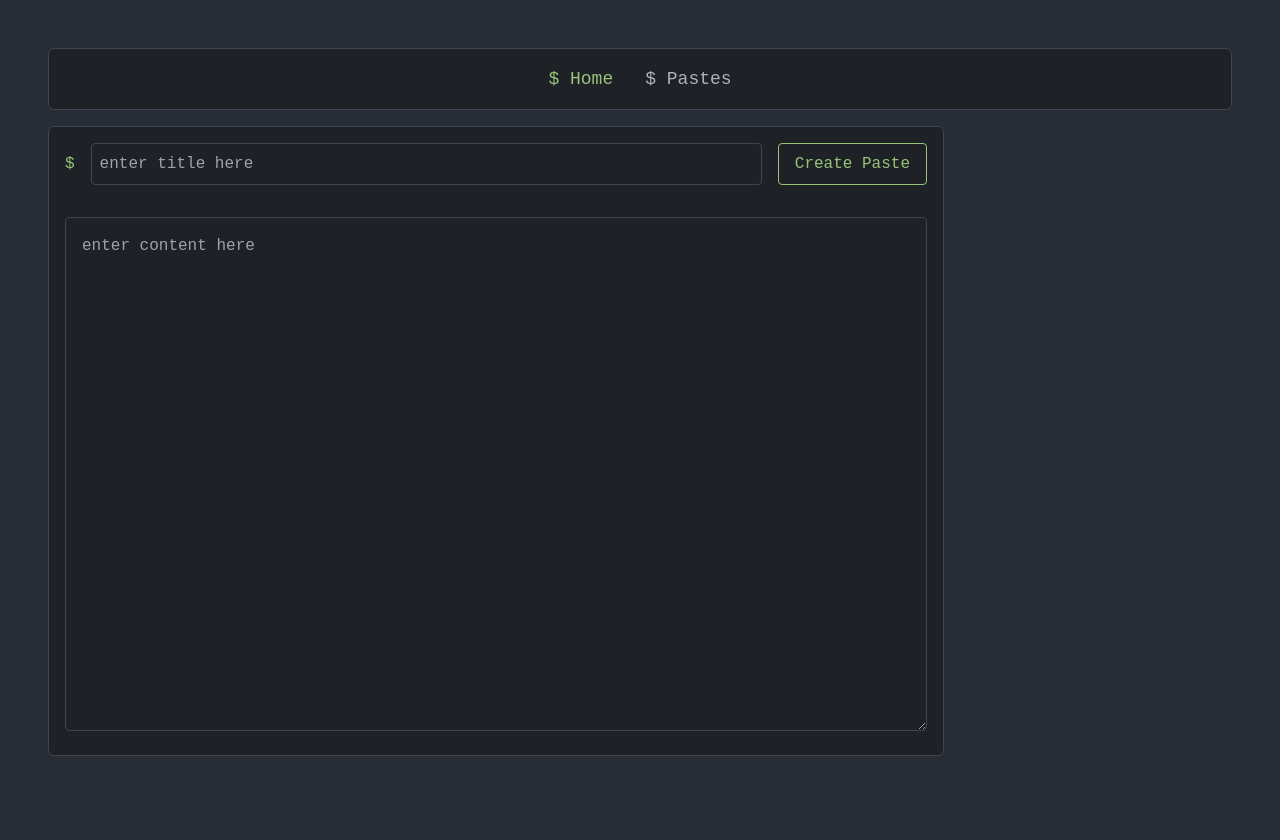
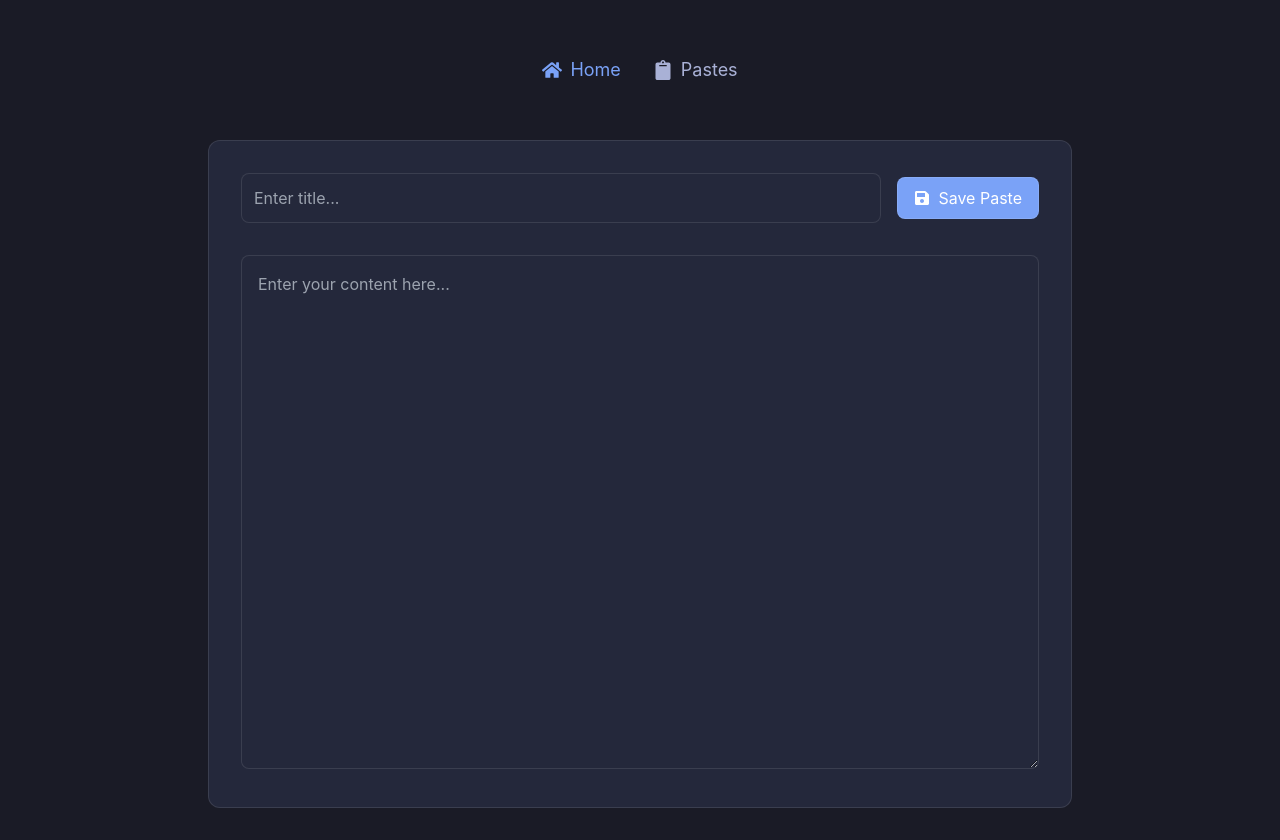
Before and after one commit to Turbash/Paste-App, a React (Vite) app: page / in a window 1280 px wide. Before the commit the page ends 804 px from the top, so only its background shows below. Built offline with nearby package versions, Linux system fonts and the light colour scheme.

Commit message:
Update UI with modern dark theme and icons

```diff
--- a/package.json
+++ b/package.json
@@ -14,7 +14,8 @@
     "react": "^19.0.0",
     "react-dom": "^19.0.0",
     "react-hot-toast": "^2.5.2",
-    "react-redux": "^9.2.0"
+    "react-redux": "^9.2.0",
+    "react-icons": "^5.0.1"
   },
   "devDependencies": {
     "@eslint/js": "^9.21.0",
--- a/src/components/Home.jsx
+++ b/src/components/Home.jsx
@@ -1,7 +1,8 @@
 import React, { useEffect, useState } from 'react'
 import { useSearchParams } from 'react-router-dom';
-import {useDispatch, useSelector} from 'react-redux'
+import { useDispatch, useSelector } from 'react-redux'
 import { addToPastes, updateToPastes } from '../redux/pasteSlice';
+import { FaSave } from 'react-icons/fa'
 
 const Home = () => {
   const [title, setTitle] = useState('');
@@ -38,31 +39,33 @@ const Home = () => {
   }
 
   return (
-    <div className="terminal-window max-w-4xl mx-auto">
-      <div className='flex flex-col gap-4'>
+    <div className="max-w-4xl mx-auto px-4">
+      <div className='card'>
+        <div className="flex flex-col gap-4">
           <div className="flex items-center gap-4">
-          <span className="text-terminal-green">$</span>
             <input
-            className='flex-1 p-2 rounded bg-[#1e2227] border border-[#3e4451] focus:border-terminal-blue'
+              className='flex-1 p-3'
               type="text"
-            placeholder='enter title here'
+              placeholder='Enter title...'
               value={title}
               onChange={(e) => setTitle(e.target.value)}
             />
             <button
               onClick={createPaste}
-            className='px-4 py-2 rounded hover:bg-terminal-green hover:text-terminal-bg transition-colors'>
-            {pasteId ? "Update Paste" : "Create Paste"}
+              className='bg-accent-primary text-white hover:bg-accent-secondary'>
+              <FaSave />
+              {pasteId ? "Update Paste" : "Save Paste"}
             </button>
           </div>
           <div className='mt-4'>
             <textarea
-            className='w-full rounded bg-[#1e2227] border border-[#3e4451] focus:border-terminal-blue p-4'
+              className='w-full p-4'
               value={value}
-            placeholder='enter content here'
+              placeholder='Enter your content here...'
               onChange={(e) => setValue(e.target.value)}
               rows={20}
             />
+          </div>
         </div>
       </div>
     </div>
--- a/src/components/Navbar.jsx
+++ b/src/components/Navbar.jsx
@@ -1,24 +1,27 @@
 import React from 'react'
 import { NavLink } from 'react-router-dom'
+import { FaHome, FaClipboard } from 'react-icons/fa'
 
 const Navbar = () => {
   return (
-    <div className='terminal-window flex justify-center gap-8 mb-8'>
+    <nav className='max-w-4xl mx-auto p-6 flex justify-center gap-8 mb-8'>
       <NavLink
         to="/"
         className={({ isActive }) =>
-          `text-lg ${isActive ? 'text-terminal-green' : 'text-terminal-text'} hover:text-terminal-purple`
+          `flex items-center gap-2 text-lg ${isActive ? 'text-accent-primary' : 'text-text-primary'} hover:text-accent-secondary`
         }>
-        $ Home
+        <FaHome className="text-xl" />
+        Home
       </NavLink>
       <NavLink
         to="/pastes"
         className={({ isActive }) =>
-          `text-lg ${isActive ? 'text-terminal-green' : 'text-terminal-text'} hover:text-terminal-purple`
+          `flex items-center gap-2 text-lg ${isActive ? 'text-accent-primary' : 'text-text-primary'} hover:text-accent-secondary`
         }>
-        $ Pastes
+        <FaClipboard className="text-xl" />
+        Pastes
       </NavLink>
-    </div>
+    </nav>
   )
 }
 
--- a/src/components/Paste.jsx
+++ b/src/components/Paste.jsx
@@ -2,6 +2,7 @@ import React, { useState } from 'react'
 import { useDispatch, useSelector } from 'react-redux'
 import { removeFromPastes } from '../redux/pasteSlice';
 import toast from 'react-hot-toast';
+import { FaSearch, FaEdit, FaEye, FaTrash, FaCopy, FaShare } from 'react-icons/fa'
 
 const Paste = () => {
   const [searchTerm, setSearchTerm] = useState('');
@@ -31,13 +32,13 @@ const Paste = () => {
   }
 
   return (
-    <div className="terminal-window max-w-4xl mx-auto">
-      <div className="flex items-center gap-4 mb-6">
-        <span className="text-terminal-green">$</span>
+    <div className="max-w-4xl mx-auto px-4">
+      <div className="flex items-center gap-4 mb-6 bg-bg-secondary p-4 rounded-lg">
+        <FaSearch className="text-text-primary text-xl" />
         <input
           type="search"
-          className='flex-1 p-2 rounded bg-[#1e2227] border border-[#3e4451] focus:border-terminal-blue'
-          placeholder='search pastes...'
+          className='flex-1 p-3'
+          placeholder='Search pastes...'
           value={searchTerm}
           onChange={(e) => setSearchTerm(e.target.value)}
         />
@@ -45,46 +46,48 @@ const Paste = () => {
       <div className='flex flex-col gap-4'>
         {filteredData.length > 0 ? (
           filteredData.map((paste) => (
-            <div key={paste?._id} className='border border-[#3e4451] rounded-lg p-4 bg-[#1e2227]'>
-              <div className="text-terminal-purple font-semibold mb-2">
+            <div key={paste?._id} className='card'>
+              <div className="text-xl font-semibold mb-2 text-accent-primary">
                 {paste.title}
               </div>
-              <div className="text-terminal-text mb-4 overflow-hidden text-ellipsis">
+              <div className="text-text-primary mb-4 line-clamp-3">
                 {paste.content}
               </div>
               <div className='flex flex-wrap gap-2 justify-end'>
-                <button className="px-3 py-1 text-sm">
+                <button className="hover:bg-accent-primary">
+                  <FaEdit />
                   <a href={`/?pasteId=${paste?._id}`}>Edit</a>
                 </button>
-                <button className="px-3 py-1 text-sm">
+                <button className="hover:bg-accent-primary">
+                  <FaEye />
                   <a href={`/pastes/${paste?._id}`}>View</a>
                 </button>
                 <button
-                  className="px-3 py-1 text-sm"
+                  className="danger-button"
                   onClick={() => handleDelete(paste?._id)}>
+                  <FaTrash />
                   Delete
                 </button>
                 <button
-                  className="px-3 py-1 text-sm"
                   onClick={() => {
                     navigator.clipboard.writeText(paste?.content);
-                    toast.success("copied to clipboard");
+                    toast.success("Copied to clipboard");
                   }}>
+                  <FaCopy />
                   Copy
                 </button>
-                <button
-                  className="px-3 py-1 text-sm"
-                  onClick={() => handleShare(paste)}>
+                <button onClick={() => handleShare(paste)}>
+                  <FaShare />
                   Share
                 </button>
               </div>
-              <div className="text-xs text-terminal-text mt-2 opacity-60">
+              <div className="text-sm text-text-primary mt-4 opacity-60">
                 {new Date(paste.createdAt).toLocaleString()}
               </div>
             </div>
           ))
         ) : (
-          <div className="text-center text-terminal-text opacity-60">
+          <div className="text-center text-text-primary opacity-60 p-8 card">
             No pastes found
           </div>
         )}
--- a/src/components/ViewPaste.jsx
+++ b/src/components/ViewPaste.jsx
@@ -9,27 +9,24 @@ const ViewPaste = () => {
 
   if (!paste) {
     return (
-      <div className="terminal-window max-w-4xl mx-auto">
-        <div className="text-red-500">Paste not found</div>
+      <div className="max-w-4xl mx-auto px-4">
+        <div className="card text-danger">Paste not found</div>
       </div>
     );
   }
 
   return (
-    <div className="terminal-window max-w-4xl mx-auto">
-      <div className="flex flex-col gap-4">
-        <div className="flex items-center gap-4">
-          <span className="text-terminal-green">$</span>
+    <div className="max-w-4xl mx-auto px-4">
+      <div className="card">
+        <div className="flex flex-col gap-4">
           <input
-            className="flex-1 p-2 rounded bg-[#1e2227] border border-[#3e4451]"
+            className="w-full p-3"
             type="text"
             value={paste.title}
             disabled
           />
-        </div>
-        <div className="mt-4">
           <textarea
-            className="w-full rounded bg-[#1e2227] border border-[#3e4451] p-4"
+            className="w-full p-4"
             value={paste.content}
             disabled
             rows={20}
--- a/src/index.css
+++ b/src/index.css
@@ -3,57 +3,77 @@
 @tailwind utilities;
 
 :root {
-  --terminal-bg: #282c34;
-  --terminal-text: #abb2bf;
-  --terminal-green: #98c379;
-  --terminal-blue: #61afef;
-  --terminal-purple: #c678dd;
+  --bg-primary: #1a1b26;
+  --bg-secondary: #24283b;
+  --text-primary: #a9b1d6;
+  --accent-primary: #7aa2f7;
+  --accent-secondary: #bb9af7;
+  --success: #9ece6a;
+  --danger: #f7768e;
 }
 
 body {
   margin: 0;
-  background-color: var(--terminal-bg);
-  color: var(--terminal-text);
-  font-family: 'Fira Code', monospace;
+  background-color: var(--bg-primary);
+  color: var(--text-primary);
+  font-family: 'Inter', sans-serif;
   min-height: 100vh;
 }
 
 textarea, input {
-  background-color: #1e2227;
-  color: var(--terminal-text);
-  border: 1px solid #3e4451;
+  background-color: var(--bg-secondary);
+  color: var(--text-primary);
+  border: 1px solid rgba(255, 255, 255, 0.1);
+  border-radius: 0.5rem;
+  transition: all 0.2s;
 }
 
 textarea:focus, input:focus {
   outline: none;
-  border-color: var(--terminal-blue);
+  border-color: var(--accent-primary);
+  box-shadow: 0 0 0 2px rgba(122, 162, 247, 0.2);
 }
 
 button {
-  background-color: #1e2227;
-  color: var(--terminal-green);
-  border: 1px solid var(--terminal-green);
+  background-color: var(--bg-secondary);
+  color: var(--text-primary);
+  border: 1px solid rgba(255, 255, 255, 0.1);
+  border-radius: 0.5rem;
   transition: all 0.2s;
+  display: flex;
+  align-items: center;
+  gap: 0.5rem;
+  padding: 0.5rem 1rem;
 }
 
 button:hover {
-  background-color: var(--terminal-green);
-  color: var(--terminal-bg);
+  background-color: var(--accent-primary);
+  color: var(--bg-primary);
+}
+
+.danger-button:hover {
+  background-color: var(--danger);
+  color: white;
 }
 
 a {
-  color: var(--terminal-blue);
+  color: var(--accent-primary);
   text-decoration: none;
+  transition: color 0.2s;
 }
 
 a:hover {
-  color: var(--terminal-purple);
+  color: var(--accent-secondary);
 }
 
-.terminal-window {
-  background-color: #1e2227;
-  border: 1px solid #3e4451;
-  border-radius: 6px;
-  padding: 1rem;
-  margin: 1rem;
+.card {
+  background-color: var(--bg-secondary);
+  border: 1px solid rgba(255, 255, 255, 0.1);
+  border-radius: 0.75rem;
+  padding: 1.5rem;
+  transition: transform 0.2s;
 }
+
+.card:hover {
+  transform: translateY(-2px);
+}
--- a/tailwind.config.js
+++ b/tailwind.config.js
@@ -7,11 +7,13 @@ export default {
   theme: {
     extend: {
       colors: {
-        'terminal-bg': '#282c34',
-        'terminal-text': '#abb2bf',
-        'terminal-green': '#98c379',
-        'terminal-blue': '#61afef',
-        'terminal-purple': '#c678dd',
+        'bg-primary': 'var(--bg-primary)',
+        'bg-secondary': 'var(--bg-secondary)',
+        'text-primary': 'var(--text-primary)',
+        'accent-primary': 'var(--accent-primary)',
+        'accent-secondary': 'var(--accent-secondary)',
+        'success': 'var(--success)',
+        'danger': 'var(--danger)',
       },
     },
   },
```
Also changed, not shown: 1 other file (tests, documents, lock files or other folders). Lines whose indentation alone changed are shown as unchanged.
